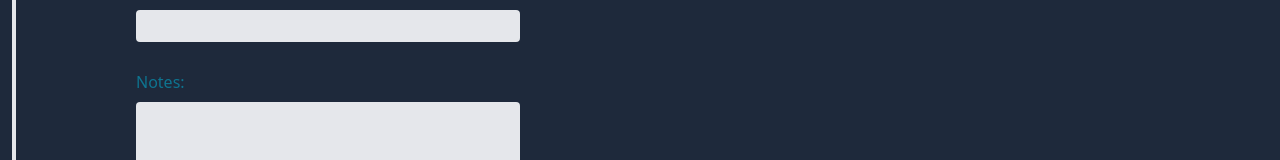
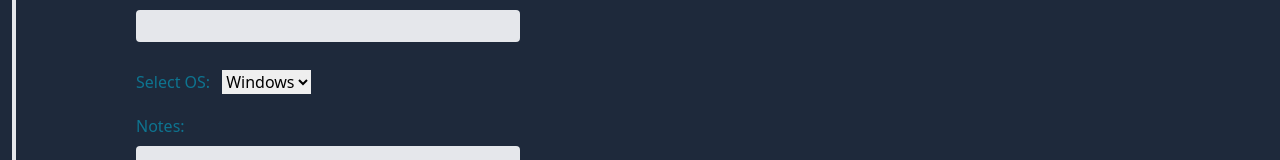
Before and after one commit to vijay-ram365/tech-support-website, a React (Vite) app: page / in a window 1280 px wide. Shown: the part 262-422 px from the top of the page. Built offline with nearby package versions, Linux system fonts and the light colour scheme; no server answers.

Commit message:
add os selection options and style changes

```diff
--- a/src/AppLayout.jsx
+++ b/src/AppLayout.jsx
@@ -2,8 +2,8 @@ import { useEffect, useState } from "react";
 
 import Footer from "./components/Footer";
 import Header from "./components/Header";
-import ShowTicket from "./components/ShowTicket";
-import EnterTicket from "./components/EnterTicket";
+import ShowTicket from "./pages/ShowTicket";
+import EnterTicket from "./pages/EnterTicket";
 import Loader from "./components/Loader";
 
 const BASE_URL = "https://tech-support-website-api.onrender.com";
--- a/src/components/EnterTicket.jsx
+++ b/src/pages/EnterTicket.jsx
@@ -6,7 +6,7 @@ export default function EnterTicket({ fetchTickets }) {
   const [name, setName] = useState("");
   const [email, setEmail] = useState("");
   const [notes, setNotes] = useState("");
-  const [date, setDate] = useState("");
+  const [operatingSystem, setOperatingSystem] = useState("");
 
   const handleInput = async (e) => {
     e.preventDefault();
@@ -16,7 +16,8 @@ export default function EnterTicket({ fetchTickets }) {
         body: JSON.stringify({
           name: name,
           email: email,
-          dateCreated: date,
+          dateCreated: new Date().toLocaleString(),
+          operatingSystem: operatingSystem,
           notes: notes,
         }),
         headers: {
@@ -29,7 +30,7 @@ export default function EnterTicket({ fetchTickets }) {
         setName("");
         setEmail("");
         setNotes("");
-        setDate("");
+
         fetchTickets();
       }
     } catch (error) {
@@ -79,8 +80,24 @@ export default function EnterTicket({ fetchTickets }) {
             autoComplete="true"
           />
         </div>
+        <div className="mb-5">
+          <label htmlFor="operatingSystem" className="text-cyan-700">
+            Select OS:
+          </label>
+          <select
+            name="operatingSystem"
+            id="operatingSystem"
+            value={operatingSystem}
+            onChange={(e) => setOperatingSystem(e.target.value)}
+            className="ml-3"
+          >
+            <option value="windows">Windows</option>
+            <option value="macos">MacOS</option>
+            <option value="other">Other</option>
+          </select>
+        </div>
         <div>
-          <label htmlFor="notes" className="mb-5  text-cyan-700">
+          <label htmlFor="notes" className="mb-5 text-cyan-700">
             Notes:
           </label>
           <textarea
--- a/src/components/ShowTicket.jsx
+++ b/src/pages/ShowTicket.jsx
@@ -21,15 +21,20 @@ export default function ShowTicket({ tickets, fetchTickets }) {
       <ul>
         {tickets.map((ticket) => (
           <li key={ticket.id} className="border-b-2 border-r-8 p-2 my-3">
-            <div className="flex justify-between m-3">
-              <p>{ticket.name}</p>
-              <p>{ticket.email}</p>
-              <small>{ticket.dateCreated}</small>
+            <div className="flex justify-between items-center m-3">
+              <p>
+                {ticket.name}
+                <span className="bg-green-500 ml-3 px-1 rounded text-xs text-slate-600">
+                  {ticket.operatingSystem}
+                </span>
+              </p>
+              <p className="text-xs">{ticket.email}</p>
+              <small className="text-xs">{ticket.dateCreated}</small>
             </div>
             <p className="mb-4 mt-4 p-3">{ticket.notes}</p>
 
             <button
-              className="bg-red-400 px-2 py-1 ml-3 rounded"
+              className="bg-red-400 px-2 py-1 ml-3 rounded text-slate-300"
               onClick={() => deleteUser(ticket.id)}
             >
               delete
```
